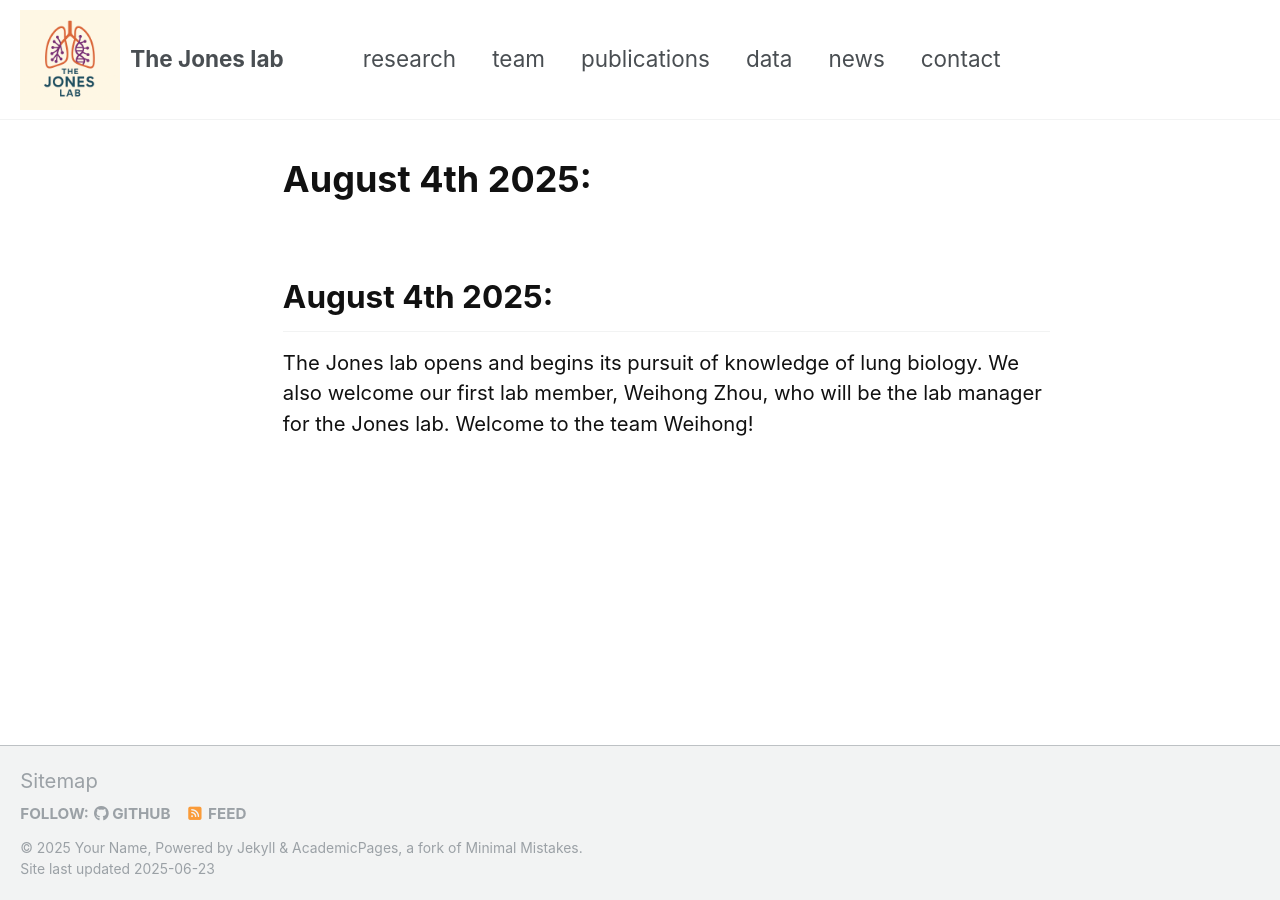
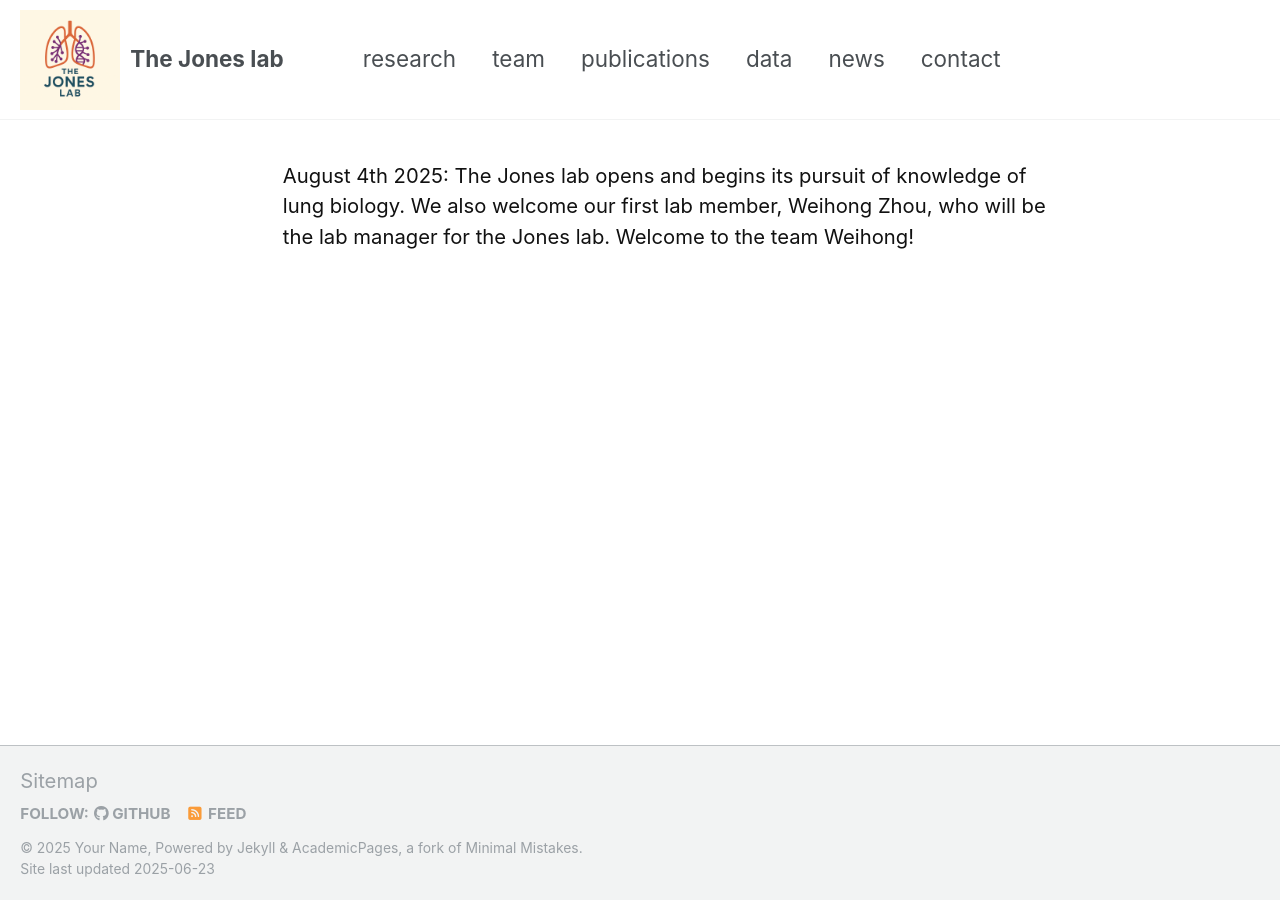
Before and after one commit to joneslunglab/joneslunglab.github.io, a Jekyll site: the page built from _pages/news.md, in a window 1280 px wide. Built offline with Jekyll 4.4.1, drawn with Linux system fonts in a browser that asks for light colours; our own code applies the rules of GitHub Pages for plain Markdown files.

Commit message:
Update news.md

```diff
--- a/_pages/news.md
+++ b/_pages/news.md
@@ -4,5 +4,5 @@ author_profile: false
 date: false
 ---
 
-## August 4th 2025:
+August 4th 2025:
 The Jones lab opens and begins its pursuit of knowledge of lung biology. We also welcome our first lab member, Weihong Zhou, who will be the lab manager for the Jones lab. Welcome to the team Weihong!
```
